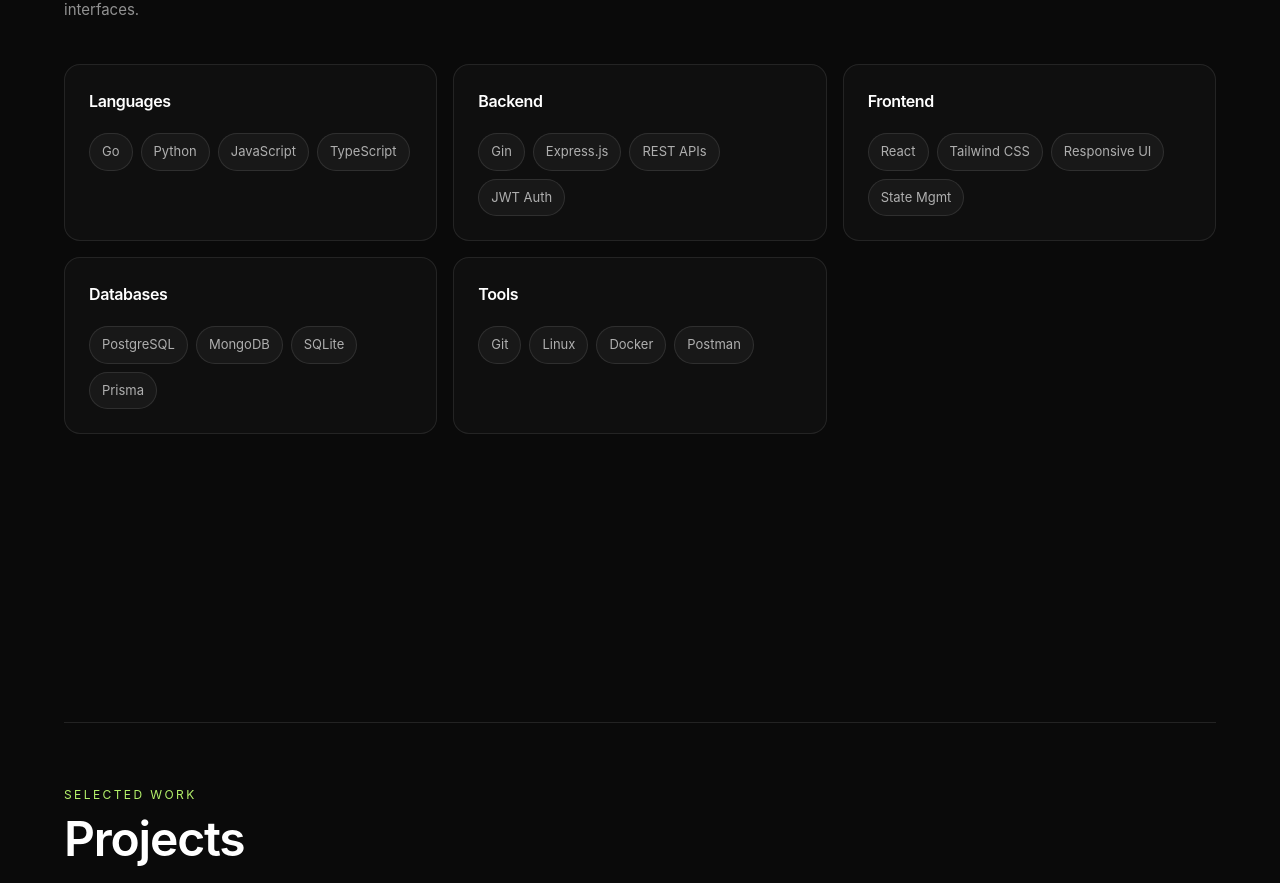
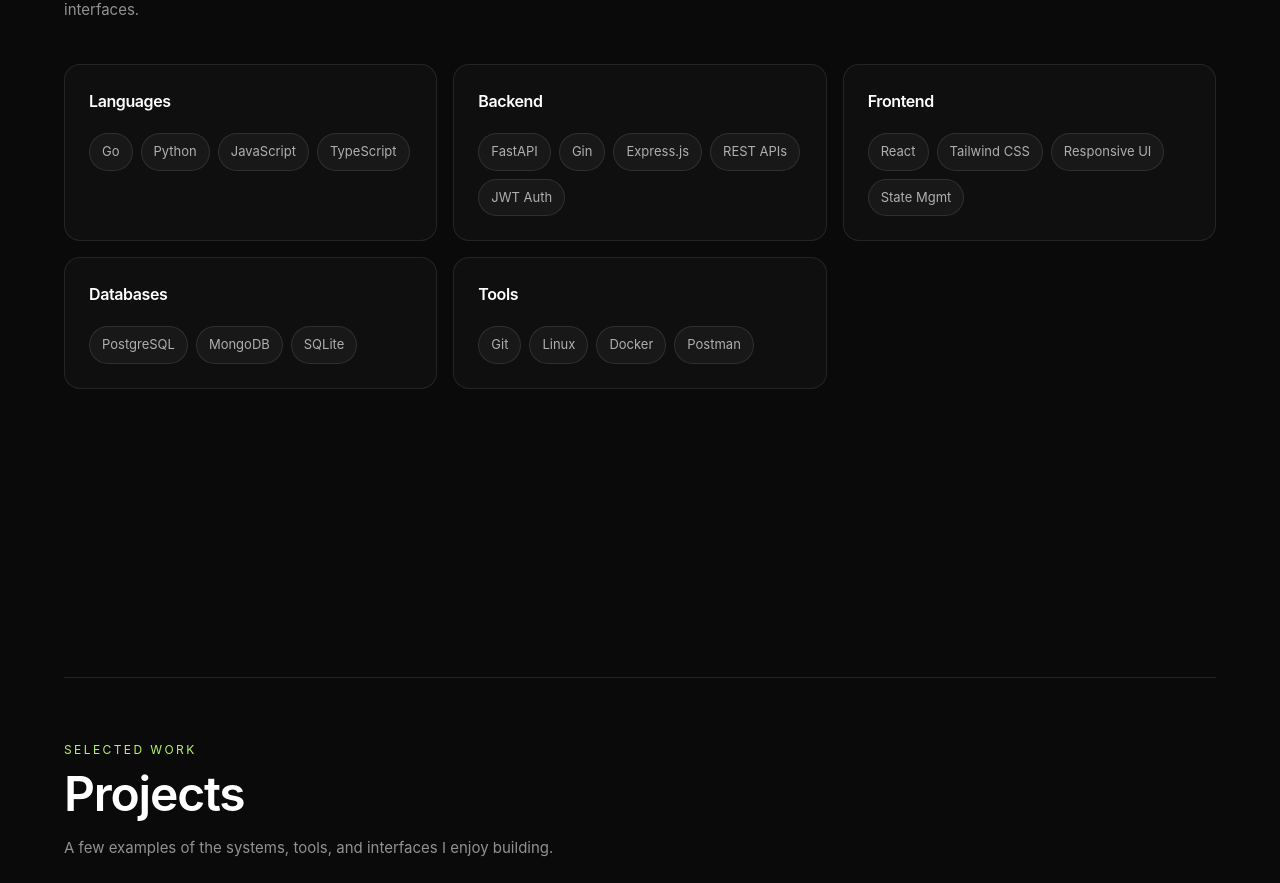
Before and after one commit to dnafolayan/portfolio, a React (Vite) app: page / in a window 1280 px wide. Shown: the part 1598-2481 px from the top of the page. Built offline with nearby package versions, Linux system fonts and the light colour scheme.

Commit message:
update skills

```diff
--- a/src/components/Navbar.tsx
+++ b/src/components/Navbar.tsx
@@ -2,7 +2,10 @@
     return (
         <nav className="fixed inset-x-0 top-0 z-50 border-b border-white/[0.07] bg-[#080b09]/75 backdrop-blur-2xl">
             <div className="mx-auto flex h-[68px] max-w-6xl items-center justify-between px-6 lg:px-8">
-                <a href="#hero" className="text-sm font-semibold tracking-tight text-white">
+                <a
+                    href="#hero"
+                    className="text-sm font-semibold tracking-tight text-white"
+                >
                     Divine Afolayan
                 </a>
 
--- a/src/sections/Skills.tsx
+++ b/src/sections/Skills.tsx
@@ -6,7 +6,7 @@
         },
         {
             title: "Backend",
-            skills: ["Gin", "Express.js", "REST APIs", "JWT Auth"],
+            skills: ["FastAPI", "Gin", "Express.js", "REST APIs", "JWT Auth"],
         },
         {
             title: "Frontend",
@@ -14,7 +14,7 @@
         },
         {
             title: "Databases",
-            skills: ["PostgreSQL", "MongoDB", "SQLite", "Prisma"],
+            skills: ["PostgreSQL", "MongoDB", "SQLite"],
         },
         {
             title: "Tools",
```
